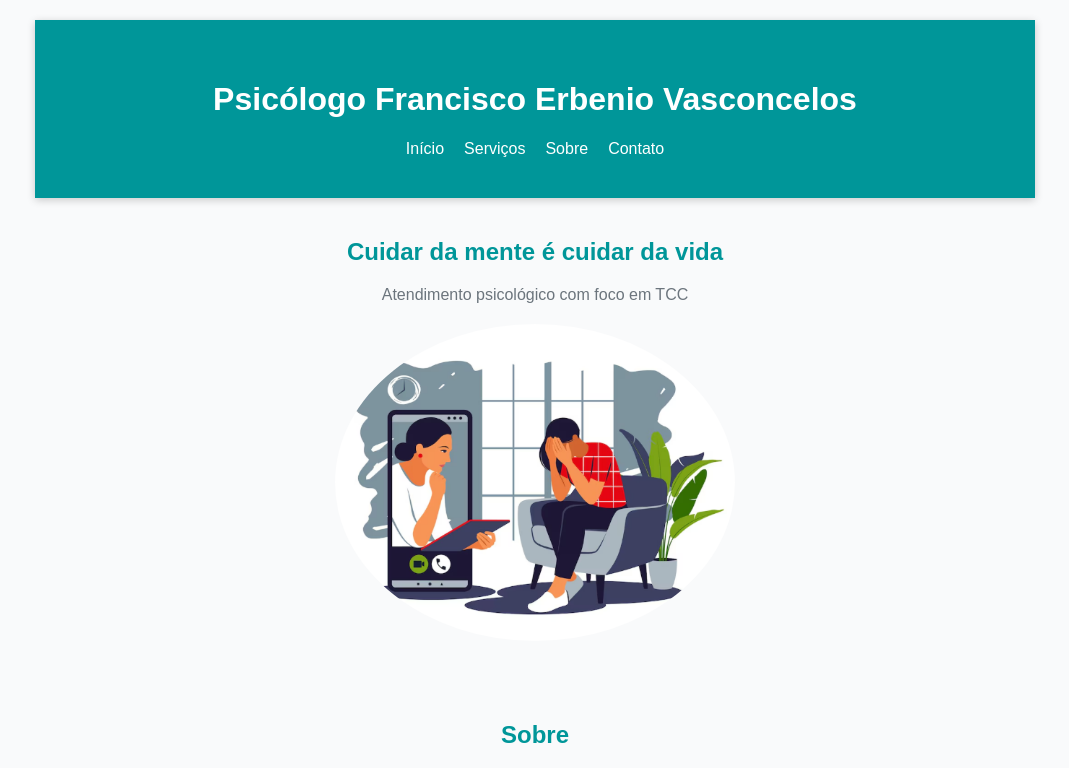
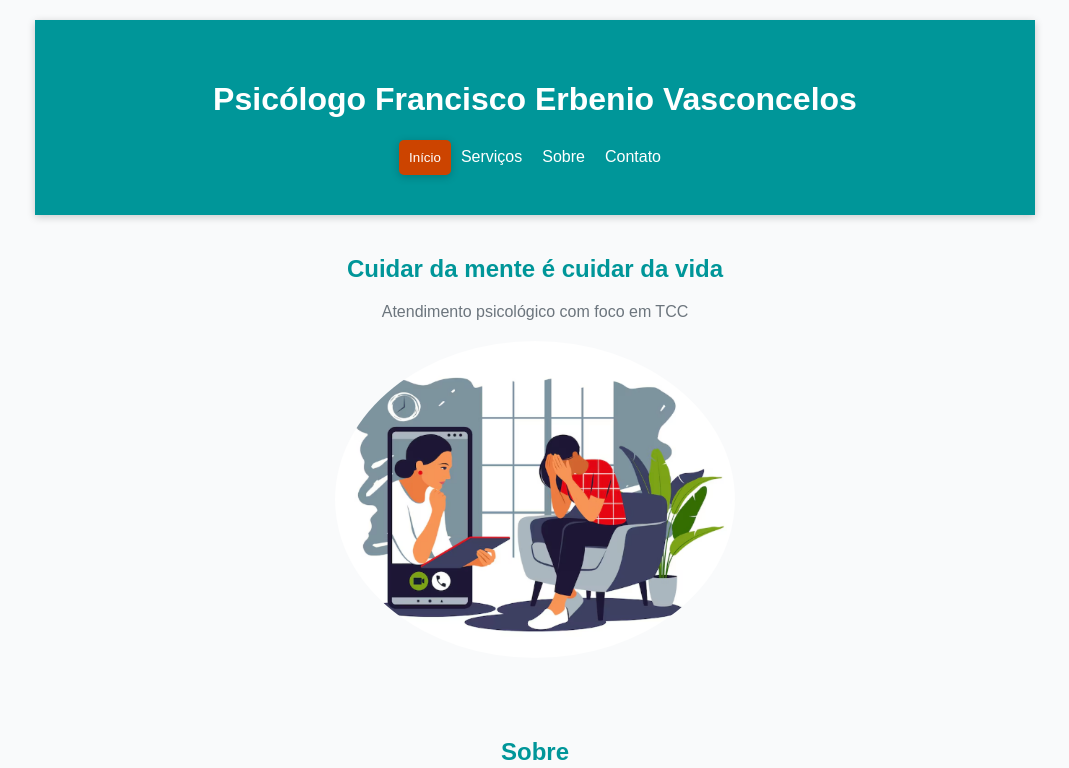
Before and after one commit to Erbenio/reactsitepsico1, a React (Create React App) app: page / in a window 1280 px wide. Shown: the top 768 px of the page, without its empty margins (105-1174 px from the left). Built offline with nearby package versions, Linux system fonts and the light colour scheme.

Commit message:
Update Header.js

```diff
--- a/src/components/Header.js
+++ b/src/components/Header.js
@@ -9,7 +9,7 @@ function Header() {
             <h1>Psicólogo {nome}</h1>
 
             <navbar className={style.navbar}>
-                <a href="">Início</a>
+                <button>Início</button>
                 <a href="#servicos">Serviços</a>
                 <a href="#sobre">Sobre</a>
                 <a href="#contato">Contato</a>
```
